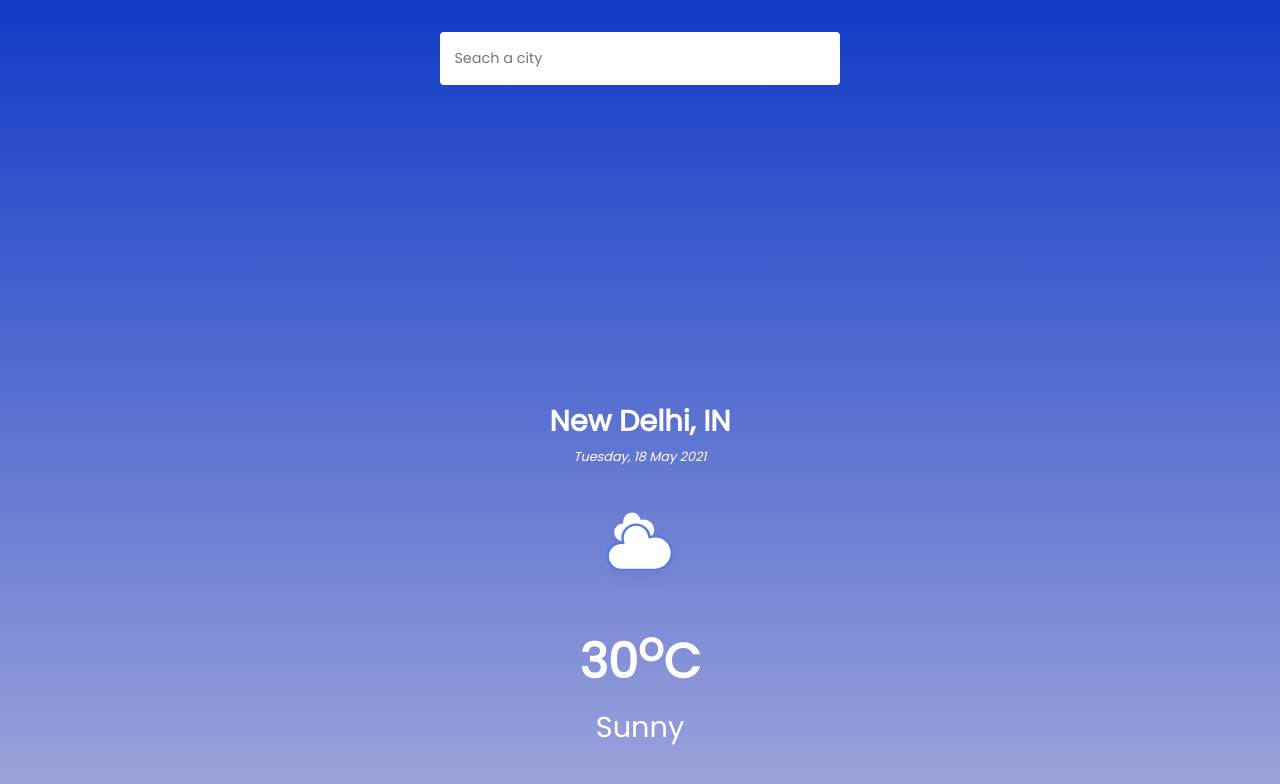
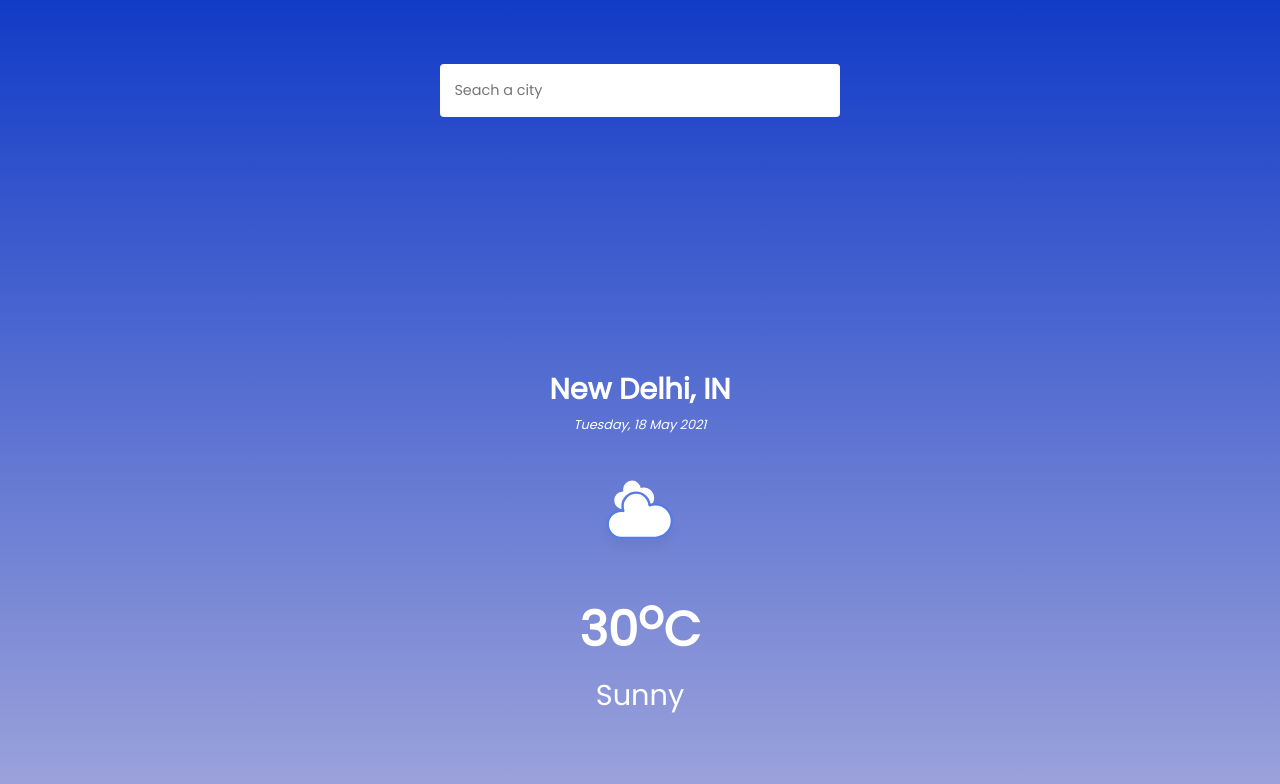
Before and after one commit to nayakp-854/Weather-App, a React (Create React App) app: page / in a window 1280 px wide. Shown: the top 784 px of the page. Built offline with nearby package versions, Linux system fonts and the light colour scheme.

Commit message:
Update App.css

```diff
--- a/src/App.css
+++ b/src/App.css
@@ -18,7 +18,7 @@
 .container {
   width: 90%;
   max-width: 400px;
-  margin: 0 auto;
+  margin: 2em auto;
 }
 
 .app-header {
```
